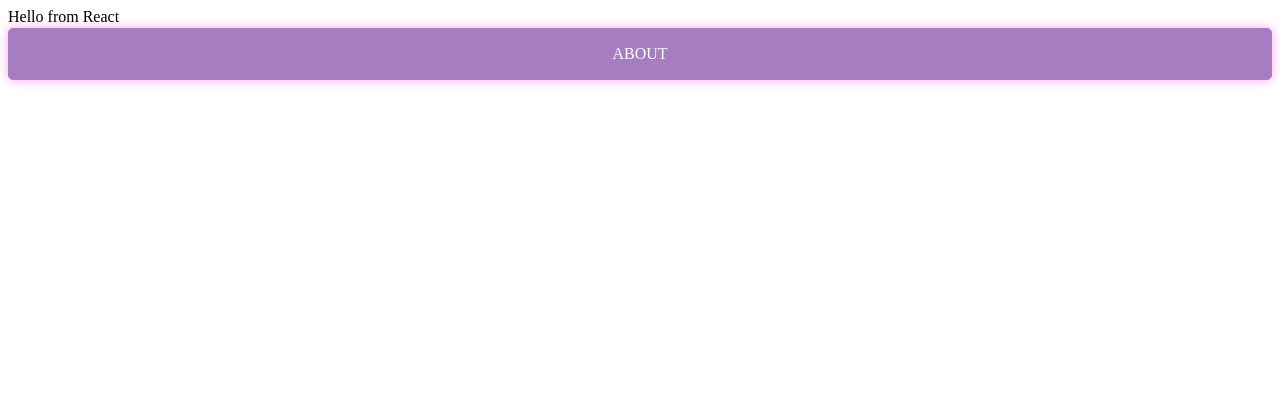
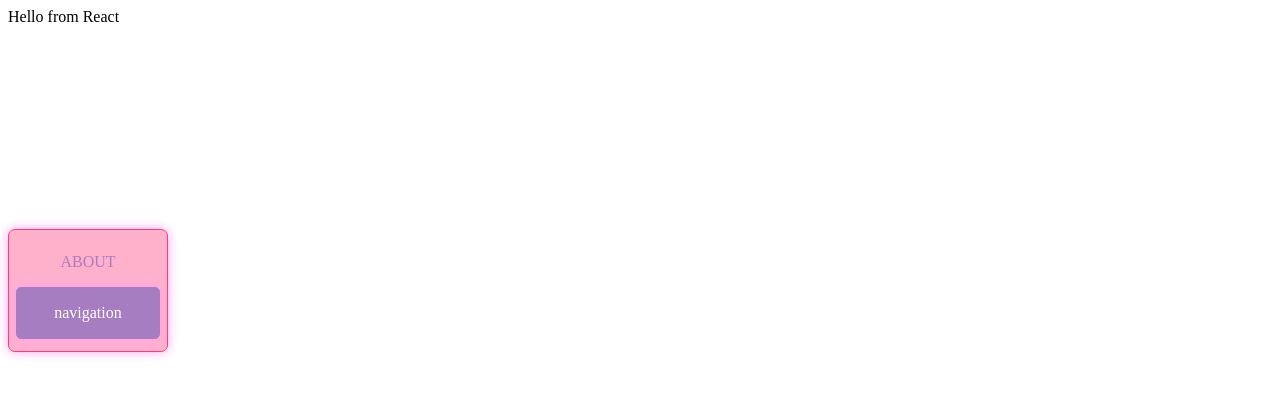
Before and after one commit to OoL33/portfolio_site, a React app: page / in a window 1280 px wide. Built offline with nearby package versions, Linux system fonts and the light colour scheme.

Commit message:
Created SideBarButton and created CSS

```diff
--- a/src/assets/styles.css
+++ b/src/assets/styles.css
@@ -1,11 +1,28 @@
-.sidebar {
-    margin-right: 0px;
-    margin-bottom: 10px;
+#sidebar {
+    margin-top: 200px;
+    position: fixed;
+    width: 160px;
+    float: left;
+    color: #a77dc2;
+    text-align: center;
+}
+
+#sidebar .top {
+    border: 1px solid #FE3B80;
+    margin-top: 3px;
+    border-radius: 7px;
+    background: #ffb1cc;
+    padding: 7px;
+    box-shadow: 0 0 11px rgba(255, 161, 238, 1);
+}
+
+#sidebarbutton {
     color: #FFFFFF;
     border: 1px solid #a77dc2;
     background-color: #a77dc2;
     box-shadow: 0 0 11px rgba(255, 161, 238, 1);
     text-align: center;
-    margin-top: 2px;
     border-radius: 5px;
+    margin-bottom: 5px;
+    padding: 0;
 }
--- a/src/components/SideBar.js
+++ b/src/components/SideBar.js
@@ -1,9 +1,13 @@
 import React from "react";
+import SideBarButton from "./SideBarButton";
 
 const SideBar = () => {
   return (
-    <div className="sidebar">
-      <p>ABOUT</p>
+    <div id="sidebar">
+      <div className="top">
+        <p>ABOUT</p>
+        <SideBarButton />
+      </div>
     </div>
   );
 };
--- /dev/null
+++ b/src/components/SideBarButton.js
@@ -0,0 +1,11 @@
+import React from "react";
+
+const SideBarButton = () => {
+  return (
+    <div id="sidebarbutton">
+      <p>navigation</p>
+    </div>
+  );
+};
+
+export default SideBarButton;
```
